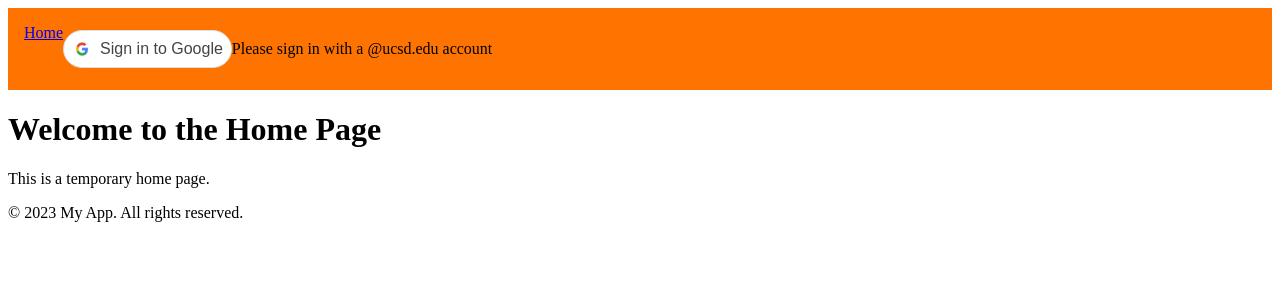
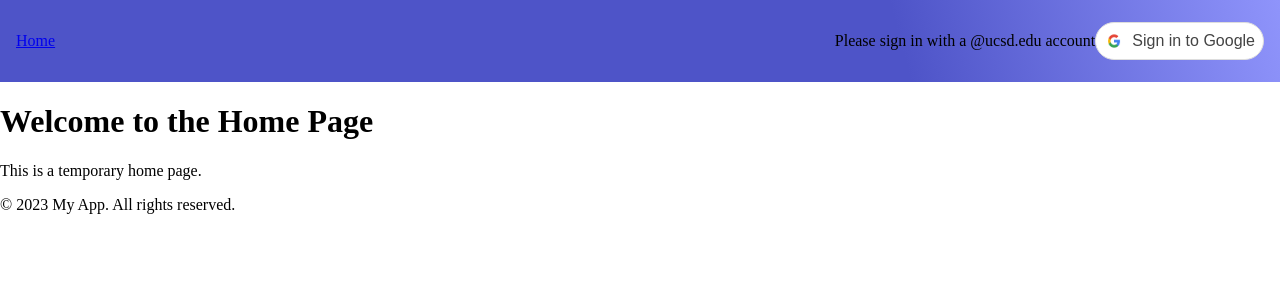
Before and after one commit to acmucsd-projects/wi25-hack-team-1, a React (Vite) app in the folder frontend/: page / in a window 1280 px wide. Shown: the top 300 px of the page. Built offline with nearby package versions, Linux system fonts and the light colour scheme; no server answers.

Commit message:
navbar tweaked

```diff
--- a/frontend/src/components/Navbar.module.css
+++ b/frontend/src/components/Navbar.module.css
@@ -1,16 +1,16 @@
+body {
+  margin: 0;
+  padding: 0;
+}
+
 .navbar {
-  background-color: #ff7300;
+  background: linear-gradient(75deg, #4e54c8 70%, #8f94fb);
   padding: 1rem;
   display: flex;
   justify-content: space-between;
   align-items: center;
 }
 
-.logo {
-  color: white;
-  font-size: 1.5rem;
-  text-decoration: none;
-}
 
 .list {
   list-style: none;
@@ -35,6 +35,12 @@
 .listOfLinks a:hover {
   background-color: #555;
   color: #fff;
+}
+
+.list_right {
+  display: flex;
+  align-items: center;
+  margin-left: auto; /* Push the list_right container to the right */
 }
 
 
--- a/frontend/src/components/Navbar.tsx
+++ b/frontend/src/components/Navbar.tsx
@@ -18,25 +18,27 @@ const Navbar: React.FC = () => {
         <li>
           <Link to="/">Home</Link>
         </li>
+      </ul>
+      <div className={styles.list_right}>
         {firebaseUser ? (
           <div className={styles.loginContainer}>
+            <p>Welcome, {firebaseUser.email}!</p>
             <button type="button" className={styles.googleButton} onClick={signOutUser}>
               <img src={signOut} alt="Google logo" width="20" height="20" />
-
             </button>
-              <p>Welcome, {firebaseUser.email}!</p>
           </div>
 
         ) : (
           <div className={styles.loginContainer}>
+            <p>Please sign in with a @ucsd.edu account</p>
             <button type="button" className={styles.googleButton} onClick={signInWithGooglePopup}>
               <img src={googleLogo} alt="Google logo" width="20" height="20" />
               Sign in to Google
             </button>
-              <p>Please sign in with a @ucsd.edu account</p>
           </div>
         )}
-      </ul>
+      </div>
+
     </nav>
   );
 };
```
Lines whose indentation alone changed are shown as unchanged.
